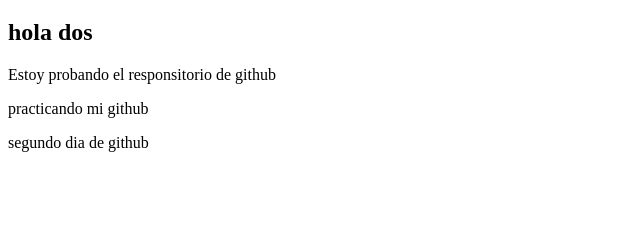
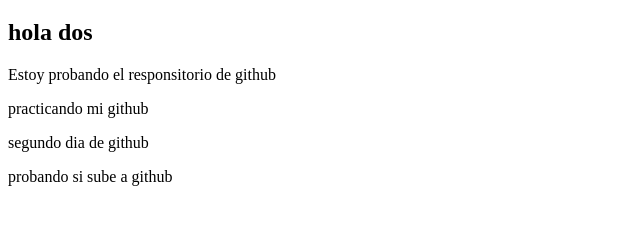
Before and after one commit to BryanOrtega-Dev/myFirstCommit, a plain HTML site: page index.html in a window 1280 px wide. Shown: the part 61-286 px from the top of the page, without its empty margins (0-640 px from the left). Drawn offline with Linux system fonts and the light colour scheme.

Commit message:
practica de git

```diff
--- a/index.html
+++ b/index.html
@@ -12,5 +12,6 @@
     <p>Estoy probando el responsitorio de github </p>
     <p>practicando mi github</p>
     <p>segundo dia de github</p>
+    <p>probando si sube a github</p>
 </body>
 </html>
```
